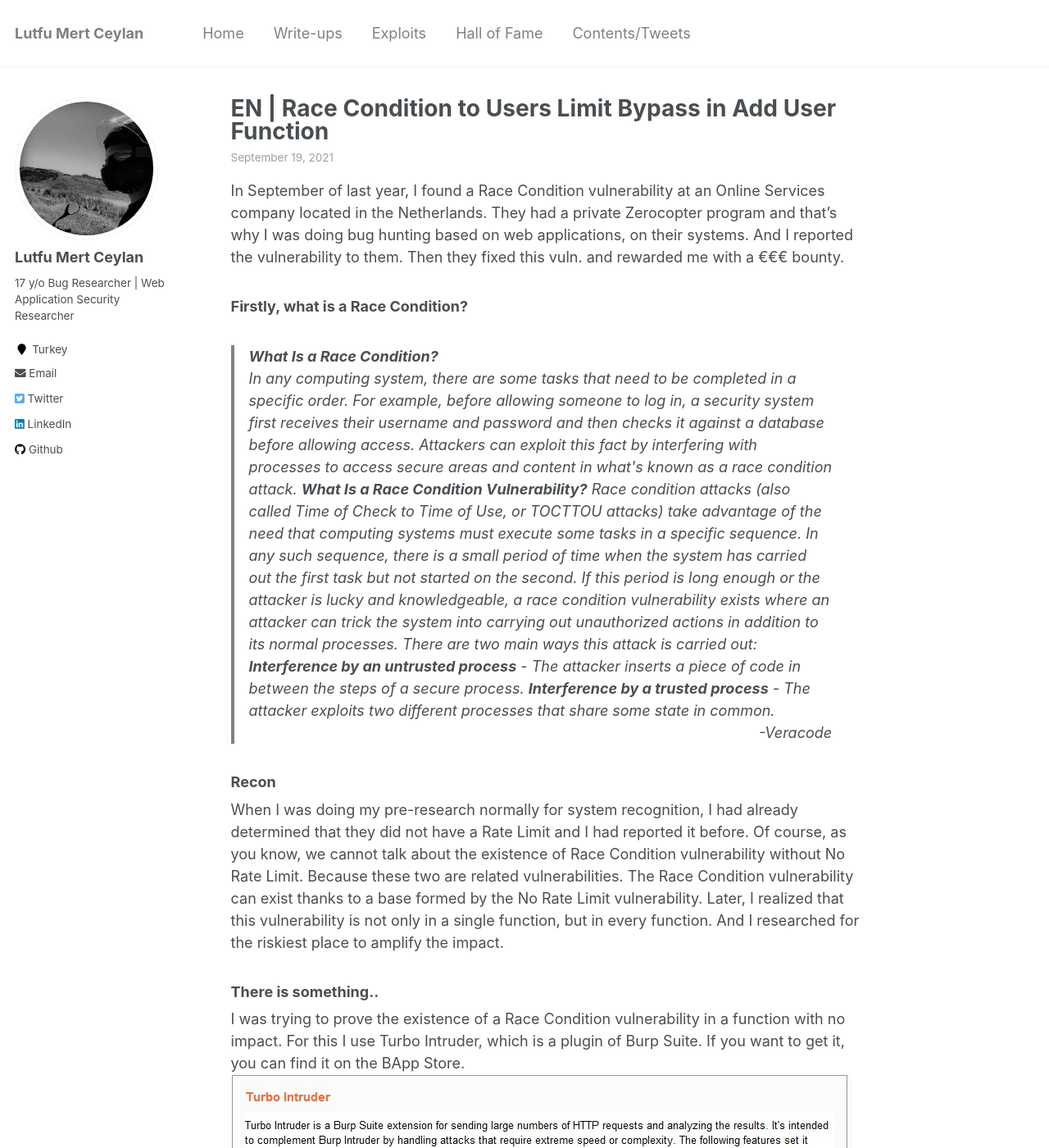
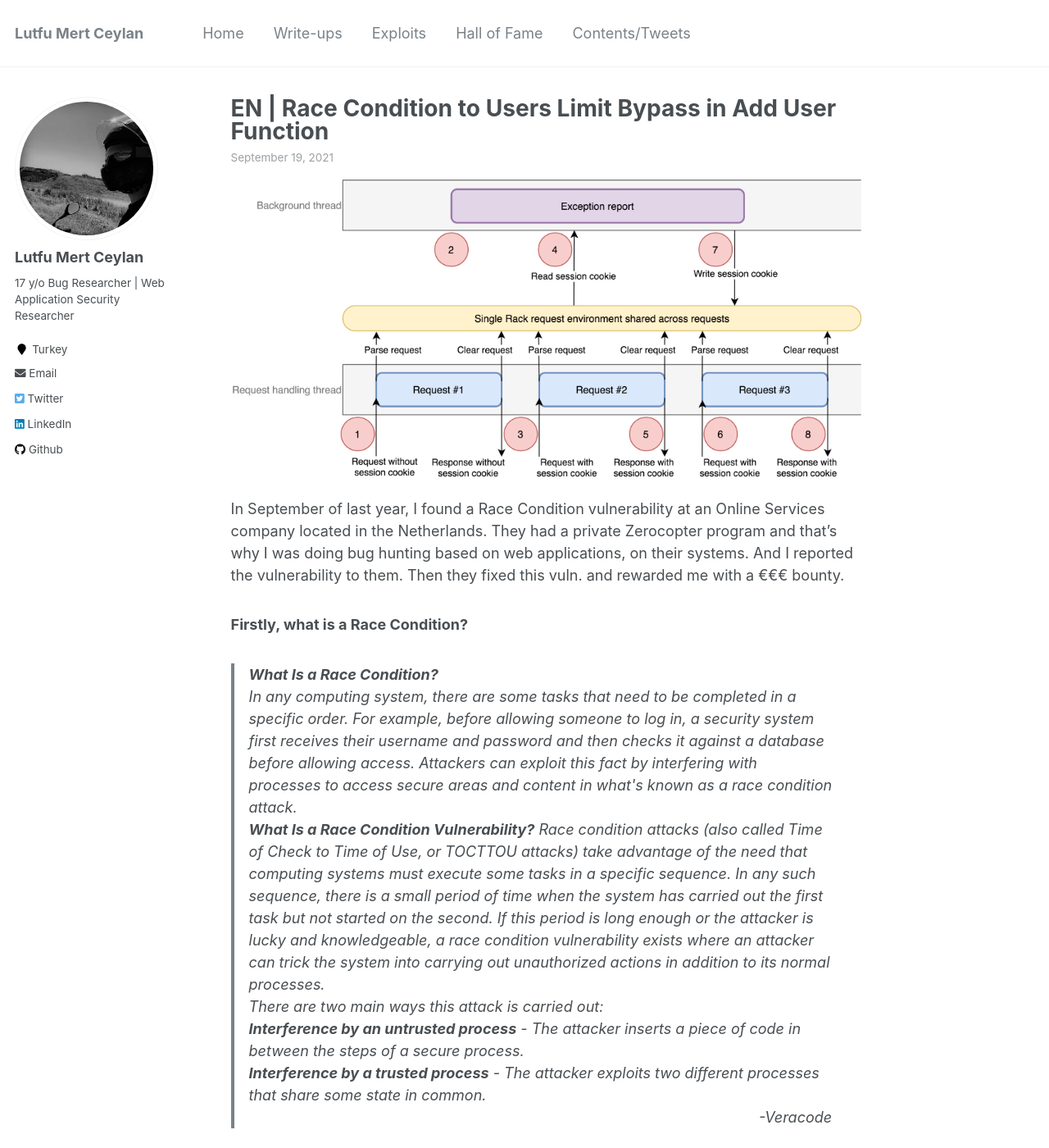
Before and after one commit to lutfumertceylan/mywebsite, a Jekyll site: the page built from _posts/2021-09-19-race-condition-limit-bypass.md, in a window 1280 px wide and 1400 px high. Shown: the whole window at 82% size. Built offline with Jekyll 4.4.1, drawn with Linux system fonts in a browser that asks for light colours; comment, search, counter and statistics services are not loaded; some of the changed text lies outside the part shown.

Commit message:
Update 2021-09-19-race-condition-limit-bypass.md

```diff
--- a/_posts/2021-09-19-race-condition-limit-bypass.md
+++ b/_posts/2021-09-19-race-condition-limit-bypass.md
@@ -13,6 +13,8 @@ tags:
 excerpt: "In September of last year, I found a Race Condition vulnerability at an Online Services company located in the Netherlands. They had a private Zerocopter program and that's why I was doing bug hunting based on web applications, on their systems. And I reported the..."
 ---
 
+<img src="/images/race.png"><br>
+
 In September of last year, I found a Race Condition vulnerability at an Online Services company located in the Netherlands. They had a private Zerocopter
 program and that's why I was doing bug hunting based on web applications, on their systems. And I reported the vulnerability to them. Then they fixed this vuln. and rewarded me with a €€€ bounty.
 
@@ -22,13 +24,14 @@ program and that's why I was doing bug hunting based on web applications, on the
 <blockquote>
 <b>What Is a Race Condition?</b><br>
 In any computing system, there are some tasks that need to be completed in a specific order. For example, before allowing someone to log in, a security system first receives their username and password and then checks it against a database before allowing access. Attackers can exploit this fact by interfering with processes to access secure areas and content in what's known as a race condition attack.
-
+ <br>
 <b>What Is a Race Condition Vulnerability?</b>
 Race condition attacks (also called Time of Check to Time of Use, or TOCTTOU attacks) take advantage of the need that computing systems must execute some tasks in a specific sequence. In any such sequence, there is a small period of time when the system has carried out the first task but not started on the second. If this period is long enough or the attacker is lucky and knowledgeable, a race condition vulnerability exists where an attacker can trick the system into carrying out unauthorized actions in addition to its normal processes.
-
+ <br>
 There are two main ways this attack is carried out:
-
+ <br>
 <b>Interference by an untrusted process</b> - The attacker inserts a piece of code in between the steps of a secure process.
+  <br>
 <b>Interference by a trusted process</b> - The attacker exploits two different processes that share some state in common.
 <p align="right"><i>-Veracode</i></p>
 </blockquote>
@@ -47,18 +50,19 @@ For this I use Turbo Intruder, which is a plugin of Burp Suite. If you want to g
 I was also detecting the vulnerability with this code snippet.<br>
 <img src="/images/race-script-dark.jpg"><br>
 
-You can go to this tweet to access this code snippet: [a Python Snippet to try Race Condition weakness in Turbo Intruder](https://twitter.com/lutfumertceylan/status/1320980232015384576/)
+You can go to this tweet to access this code snippet: [a Python Snippet to try Race Condition weakness in Turbo Intruder](https://twitter.com/lutfumertceylan/status/1320980232015384576/) <br>
 And yes, this system had a Race Condition vulnerability.
 <img src="/images/race-done.jpg"><br>
-
+<hr>
 ### Eureka!
 I had already grasped how the system works in pre-research. A premium membership(worth ~500€) was required to add multiple users to the test group. So a free membership could only add 1 user to the group.
-I found the Add User function and executed the code snippet here with the Turbo Intruder.
+I found the Add User function and executed the code snippet here with the Turbo Intruder.<br>
 <img src="/images/race-panel.png"><br>
 
-And yeah! Like other functions, the Add User function also had a Race Condition vulnerability. And I was able to add as many users as I wanted to my test group. So I was able to do things on a free account
-that only a premium account can do. As you can see in the screenshot, my limit to add **1** user as a free membership has decreased to **-22**. So we broke the limit counter.
-
+And yeah! Like other functions, the Add User function also had a Race Condition vulnerability. And I was able to add as many users as I wanted to my test group. So I was able to do things on a free account that only a premium account can do.
+<br>
+As you can see in the screenshot, my limit to add **1** user as a free membership has decreased to **-22**. So we broke the limit counter.
+<hr>
 ### The end :
 
 13 September 2020 - Report sent<br>
```
